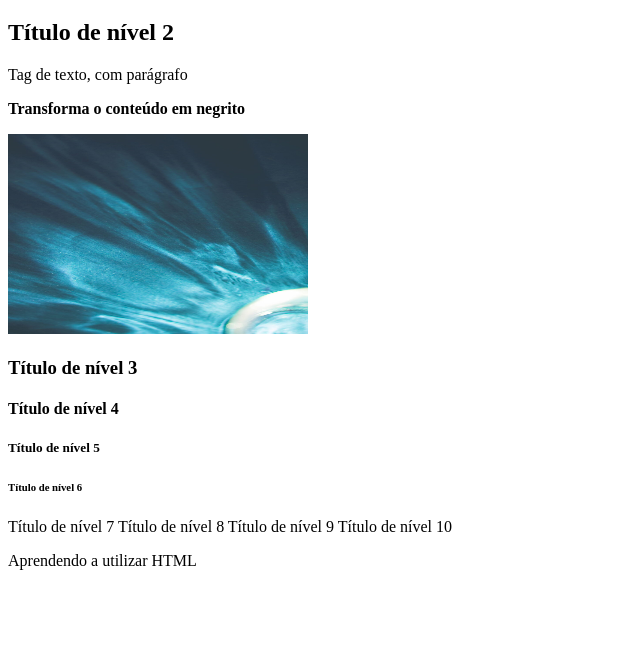
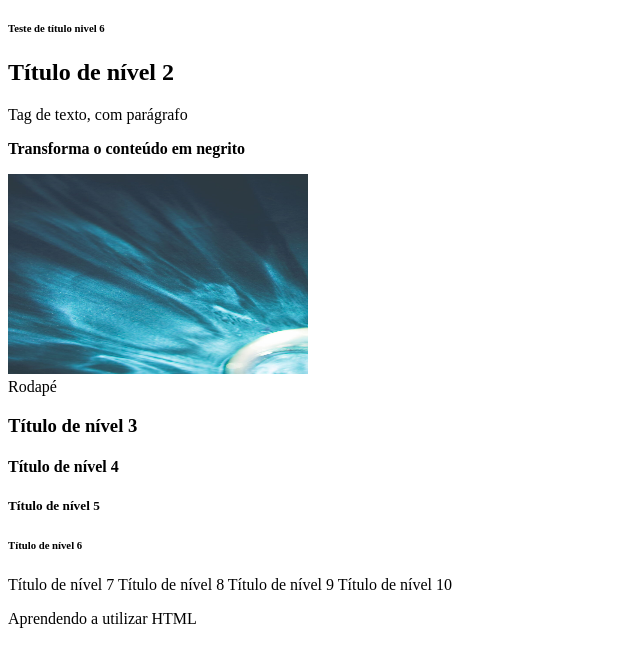
Before and after one commit to FelipeBalmeida/HTML, a plain HTML site: page index.html in a window 1280 px wide. Shown: the part 61-728 px from the top of the page, without its empty margins (0-640 px from the left). Drawn offline with Linux system fonts and the light colour scheme.

Commit message:
index/v1.3
-Teste de título.
-Alteração em comentário do código.

```diff
--- a/index.html
+++ b/index.html
@@ -8,14 +8,15 @@
 
 <body>
 <h1>Minha primeira página WEB</h1>
+<h6>Teste de título nivel 6</h6>
 <h2>Título de nível 2</h2>
 
 <p>Tag de texto, com parágrafo</p>
 <b>Transforma o conteúdo em negrito</b>
 <p></p>
 <img src="imagens/teste.jpg"
- alt="teste de tag" width="300" height="200"> <!--tag para inclusão de imagem-->
-<footer></footer> <!--insere um rodapé-->
+ alt="teste de tag" width="300" height="200"> <!--tag para inclusão de imagem e redimensionar imagem-->
+<footer> Rodapé </footer> <!--insere um rodapé-->
 
 <h3>Título de nível 3</h3>
 <h4>Título de nível 4</h4>
```
